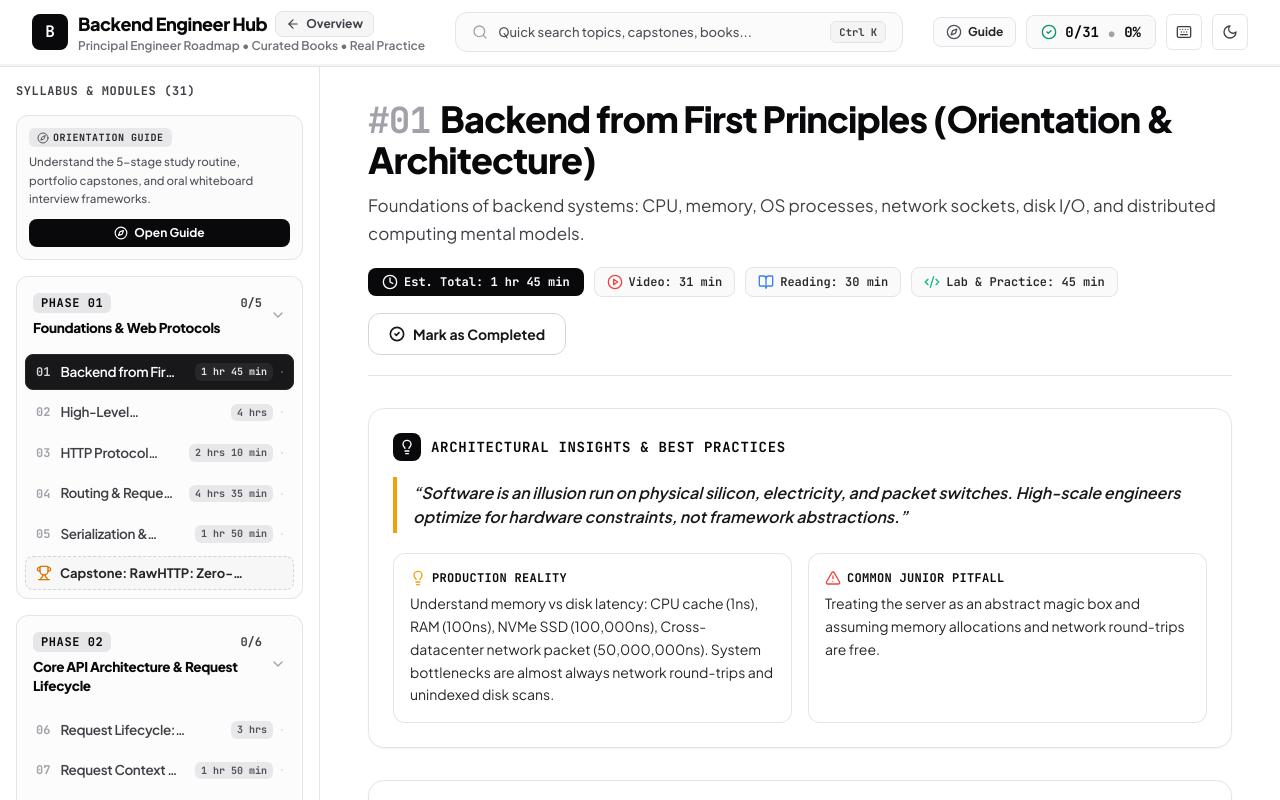
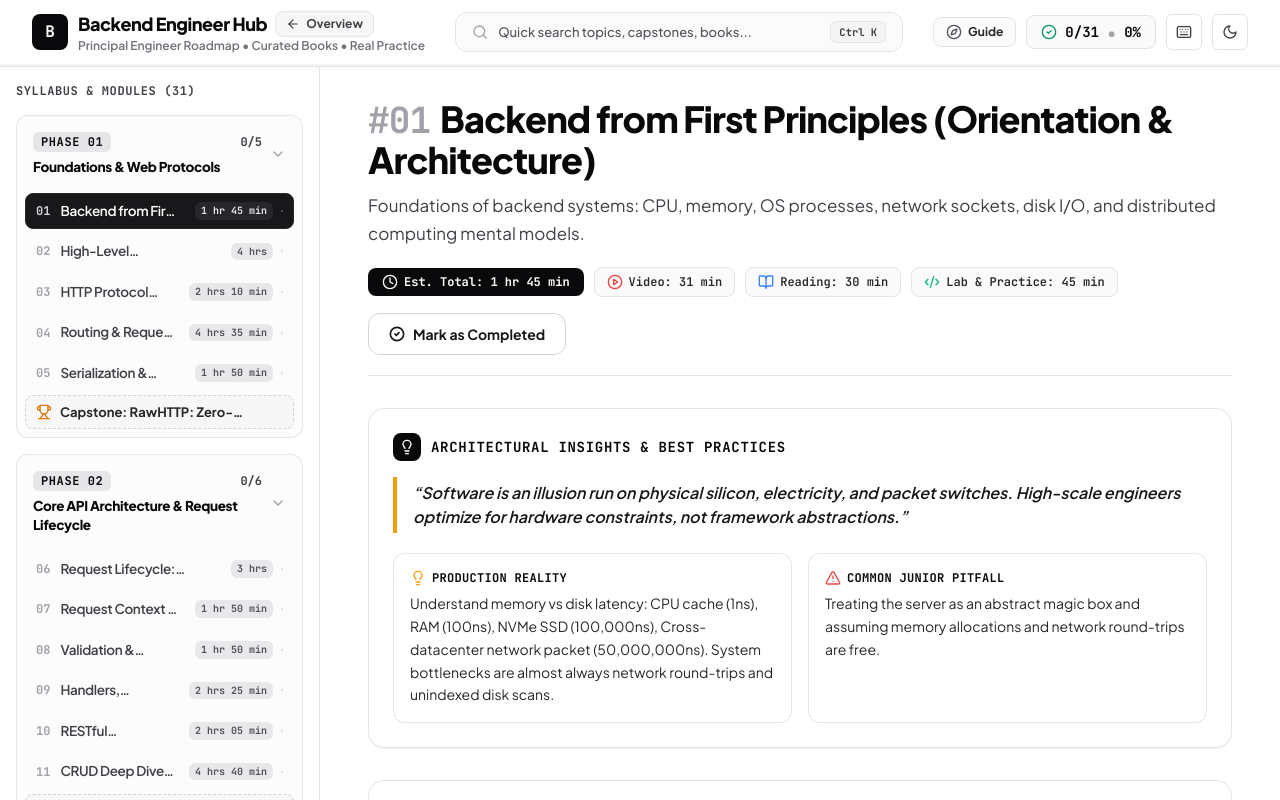
Before and after one commit to yared2124/Roadmap-Backend-Engineers, a Next.js app: page / in a window 1280 px wide. Both pictures are taken after a click on the button "Roadmap". Built offline with nearby package versions, Linux system fonts and the light colour scheme.

Commit message:
fix: remove Orientation Guide card from top of sidebar

```diff
--- a/src/components/Sidebar.tsx
+++ b/src/components/Sidebar.tsx
@@ -83,28 +83,6 @@ export function Sidebar({
               Syllabus & Modules (31)
             </h2>
           </div>
-
-          {/* Start Here: Roadmap Strategy & Orientation Card */}
-          {onOpenGuide && (
-            <div className="mb-4 rounded-xl border border-zinc-200 bg-zinc-50/70 p-3 dark:border-gray-700 dark:bg-gray-800/60">
-              <div className="flex items-center justify-between mb-1.5">
-                <span className="inline-flex items-center gap-1 rounded-md bg-zinc-200/80 dark:bg-gray-700 px-2 py-0.5 text-[10px] font-extrabold text-zinc-800 dark:text-gray-200 uppercase tracking-wider font-mono">
-                  <Compass className="h-3 w-3 text-zinc-600 dark:text-gray-400" />
-                  Orientation Guide
-                </span>
-              </div>
-              <p className="text-[11.5px] text-zinc-600 dark:text-gray-400 font-medium leading-relaxed">
-                Understand the 5-stage study routine, portfolio capstones, and oral whiteboard interview frameworks.
-              </p>
-              <button
-                onClick={onOpenGuide}
-                className="mt-2.5 flex w-full items-center justify-center gap-1.5 rounded-lg bg-zinc-950 px-3 py-1.5 text-xs font-bold text-white shadow-xs hover:bg-zinc-800 dark:bg-gray-800 dark:text-gray-100 dark:border dark:border-gray-700 dark:hover:bg-gray-700 active:scale-[0.98] transition-all"
-              >
-                <Compass className="h-3.5 w-3.5" />
-                <span>Open Guide</span>
-              </button>
-            </div>
-          )}
 
           {/* Phases List */}
           <div className="space-y-4">
```
